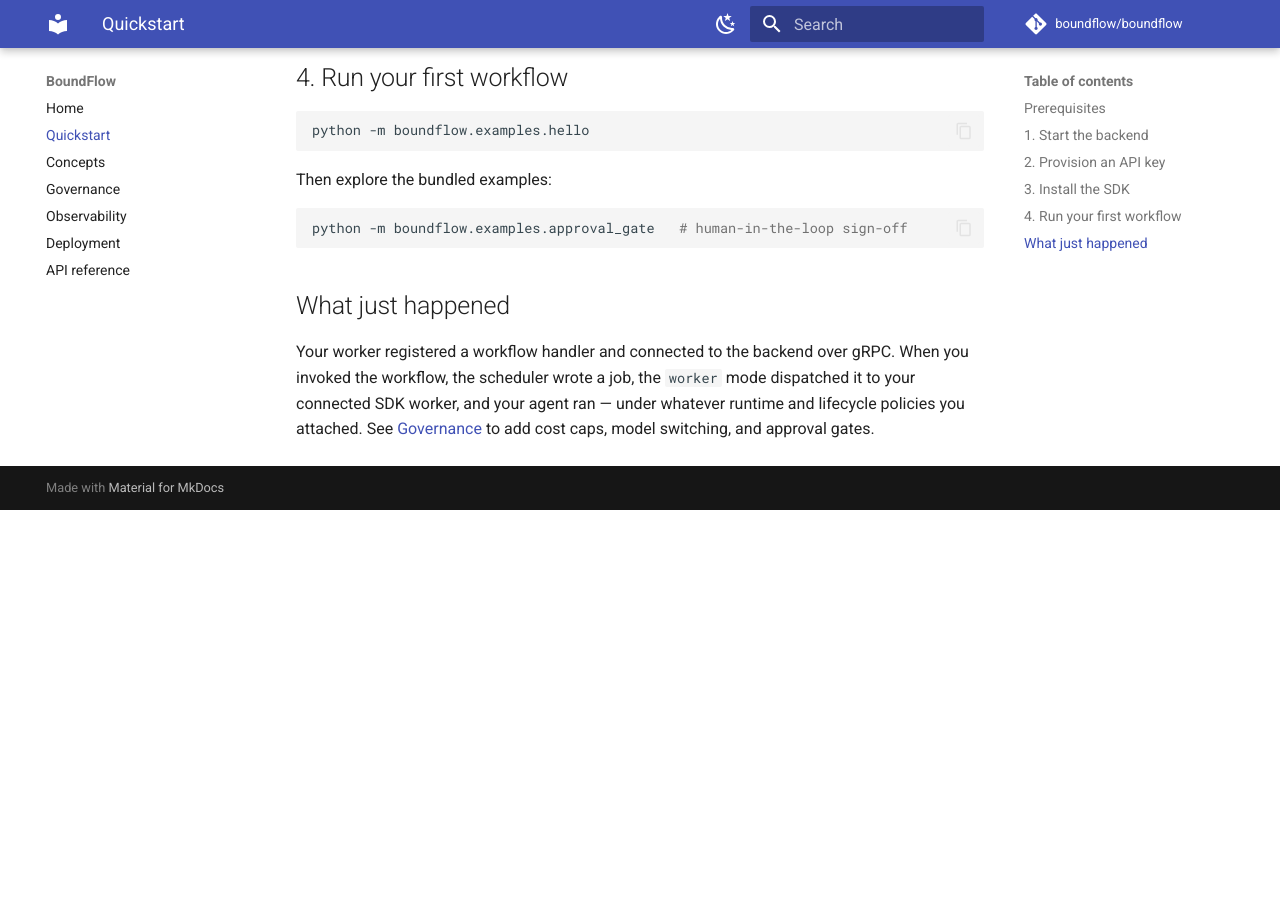
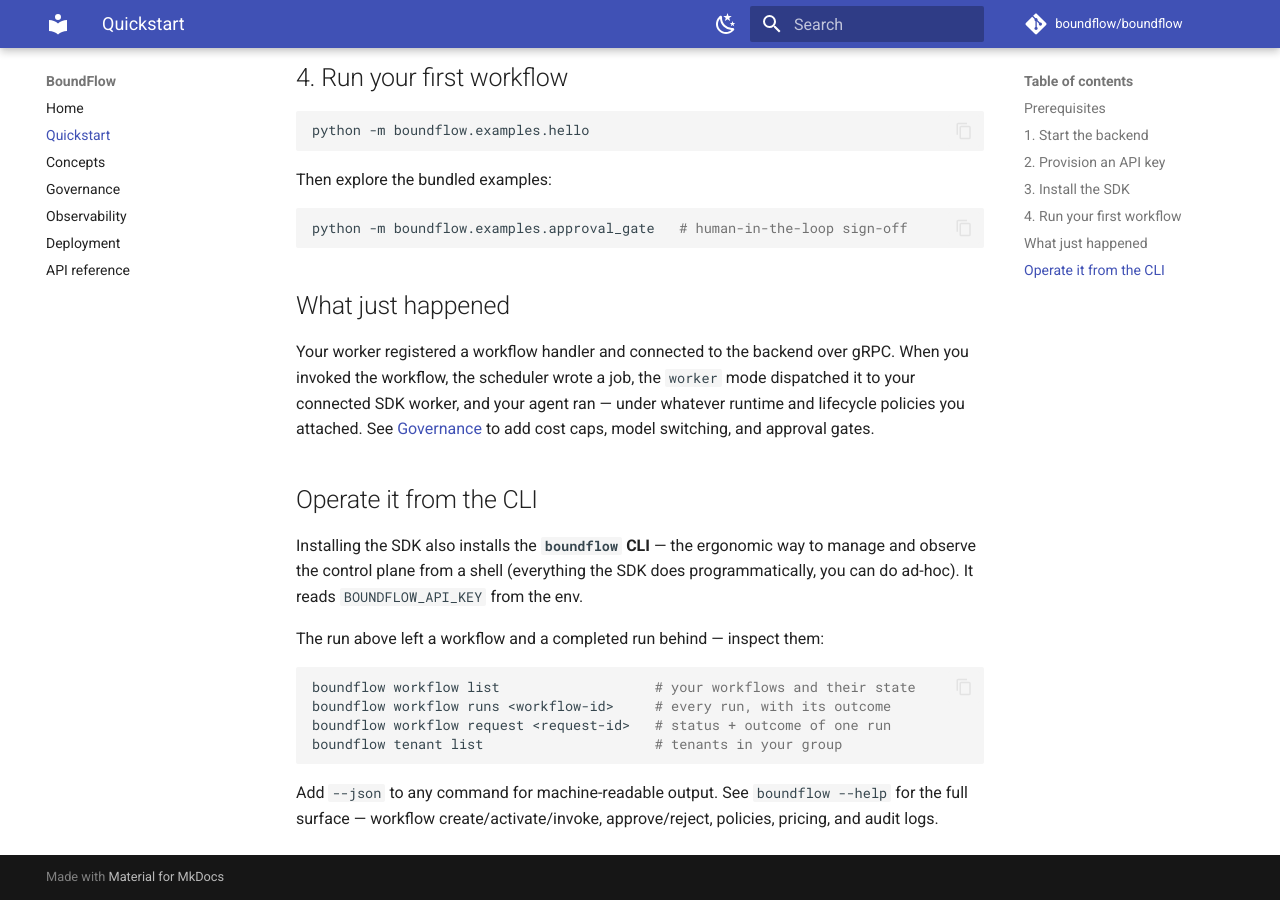
Before and after one commit to boundflow/boundflow, an MkDocs documentation site: the page built from docs/quickstart.md, in a window 1280 px wide and 900 px high, scrolled down 1021 px. Built offline with MkDocs 1.6.1 and Material for MkDocs 9.7.7, drawn with Linux system fonts in a browser that asks for light colours; comment, search, counter and statistics services are not loaded; before the commit the page ends 1531 px from its top, so only the background shows below that.

Commit message:
quickstart: add an 'operate it from the CLI' step showcasing workflow list/runs/request + tenant list on the state the hello example leaves behind

````diff
--- a/docs/quickstart.md
+++ b/docs/quickstart.md
@@ -59,3 +59,22 @@
 dispatched it to your connected SDK worker, and your agent ran — under whatever
 runtime and lifecycle policies you attached. See [Governance](governance.md) to
 add cost caps, model switching, and approval gates.
+
+## Operate it from the CLI
+
+Installing the SDK also installs the **`boundflow` CLI** — the ergonomic way to
+manage and observe the control plane from a shell (everything the SDK does
+programmatically, you can do ad-hoc). It reads `BOUNDFLOW_API_KEY` from the env.
+
+The run above left a workflow and a completed run behind — inspect them:
+
+```bash
+boundflow workflow list                   # your workflows and their state
+boundflow workflow runs <workflow-id>     # every run, with its outcome
+boundflow workflow request <request-id>   # status + outcome of one run
+boundflow tenant list                     # tenants in your group
+```
+
+Add `--json` to any command for machine-readable output. See `boundflow --help`
+for the full surface — workflow create/activate/invoke, approve/reject, policies,
+pricing, and audit logs.
````
Also changed, not shown: QUICKSTART.md (+19 -0 lines), README.md (+7 -0 lines).
